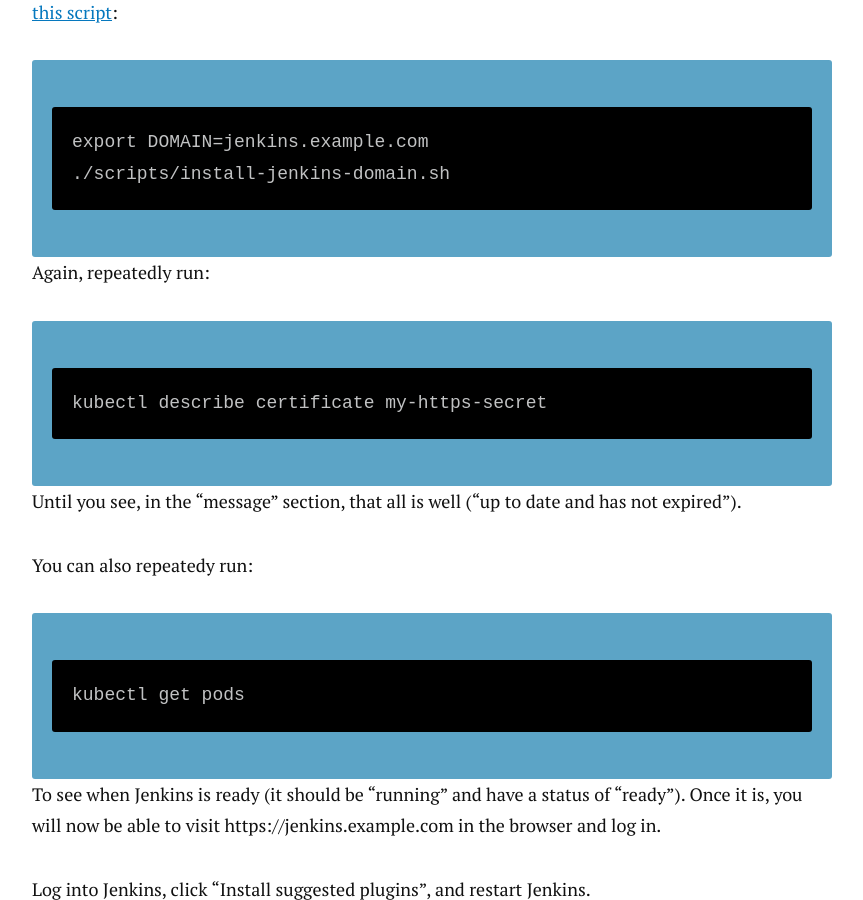
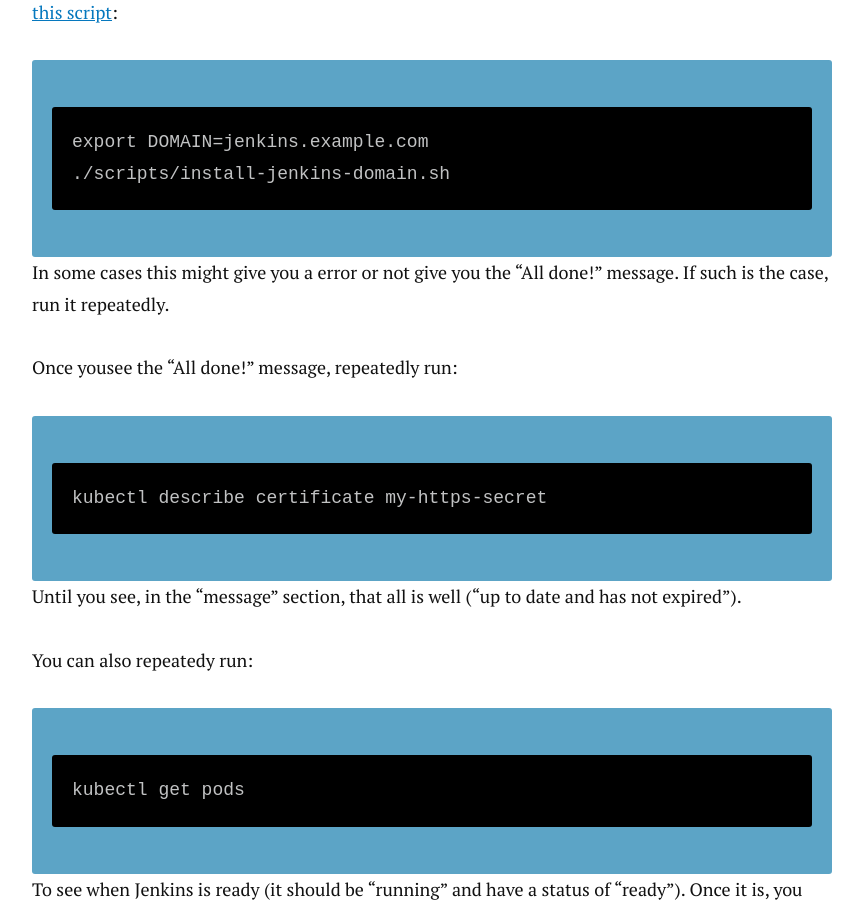
Before and after one commit to alberto56/dcycleblog, a Jekyll site: the page built from kubernetes/15-jenkins/index.md, in a window 1280 px wide and 900 px high, scrolled down 1231 px. Shown: the whole window, without its empty margins (208-1071 px from the left). Built offline with Jekyll 4.4.1, drawn with Linux system fonts in a browser that asks for light colours; nearby versions of some CDN libraries; comment, search, counter and statistics services are not loaded.

Commit message:
Update index.md

```diff
--- a/kubernetes/15-jenkins/index.md
+++ b/kubernetes/15-jenkins/index.md
@@ -24,7 +24,9 @@
     export DOMAIN=jenkins.example.com
     ./scripts/install-jenkins-domain.sh
 
-Again, repeatedly run:
+In some cases this might give you a error or not give you the "All done!" message. If such is the case, run it repeatedly.
+
+Once yousee the "All done!" message, repeatedly run:
 
     kubectl describe certificate my-https-secret
 
```
